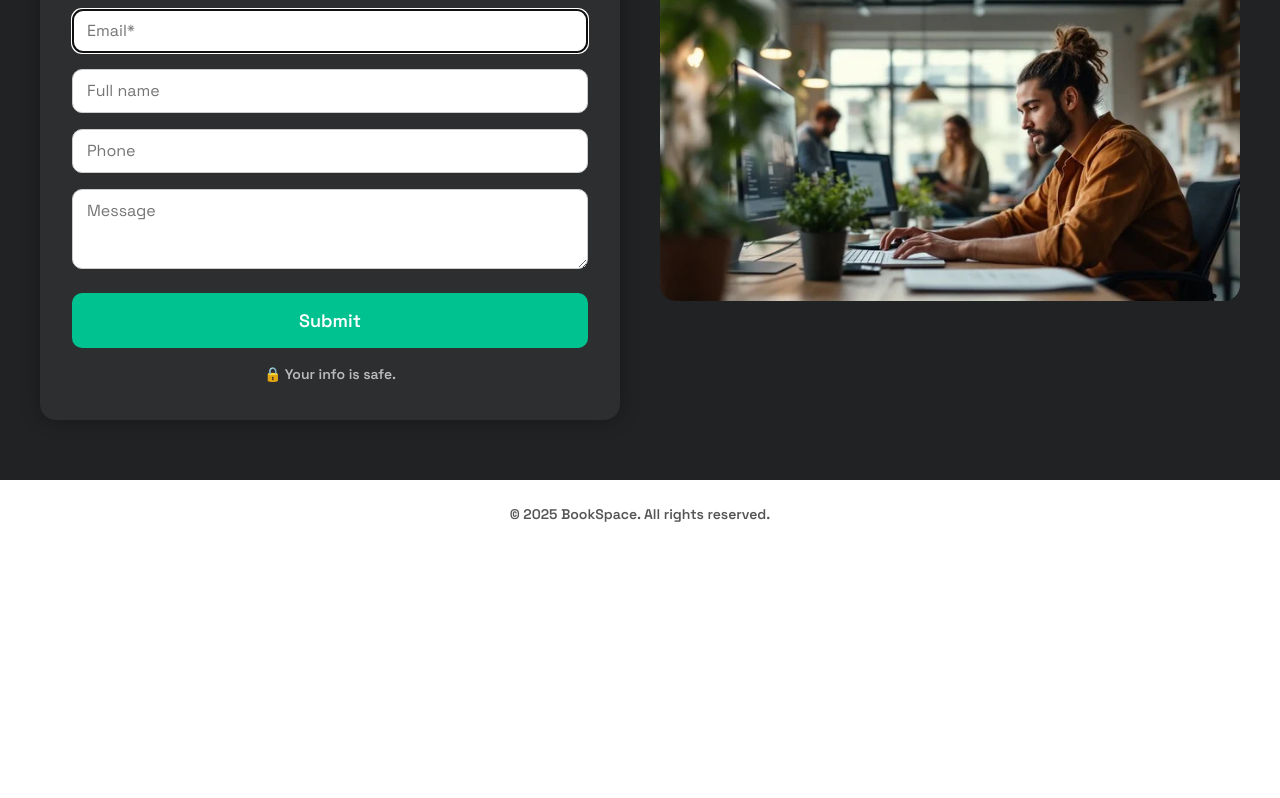
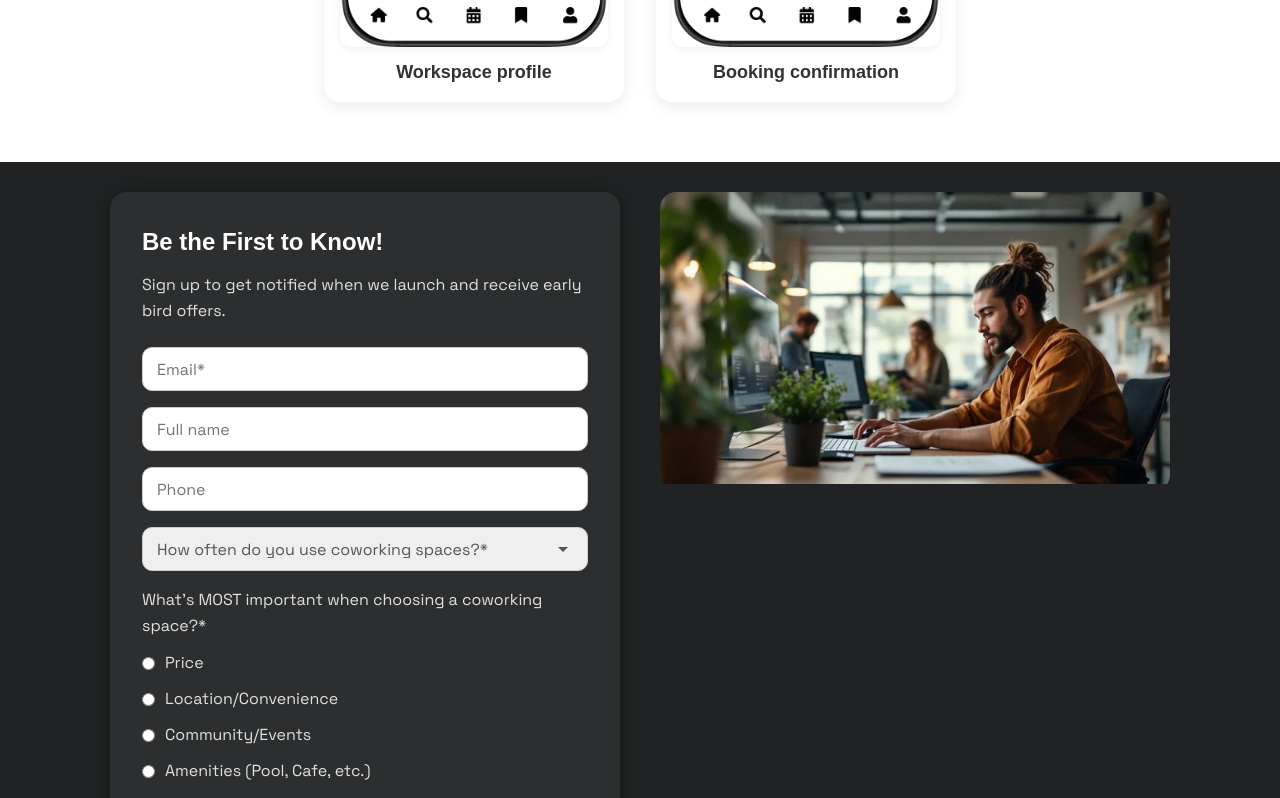
Before and after one commit to lauraxh91/flex-spaces-app, a React (Vite) app: page / in a window 1280 px wide. Shown: the part 2132-2930 px from the top of the page. Before the commit the page ends 2660 px from the top, so only its background shows below. Built offline with nearby package versions, Linux system fonts and the light colour scheme.

Commit message:
changed path to workspace to homepage

```diff
--- a/src/App.jsx
+++ b/src/App.jsx
@@ -12,8 +12,8 @@ function App() {
   return (
     <Router>
       <Routes>
-        <Route path="/" element={<HomePage />} /> {/* Add the /test route */}
-        <Route path="/workspaces" element={<WorkspacesPage />} />
+        <Route path="/for-owners" element={<HomePage />} /> {/* Add the /test route */}
+        <Route path="/" element={<WorkspacesPage />} />
       </Routes>
     </Router>
   );
```
